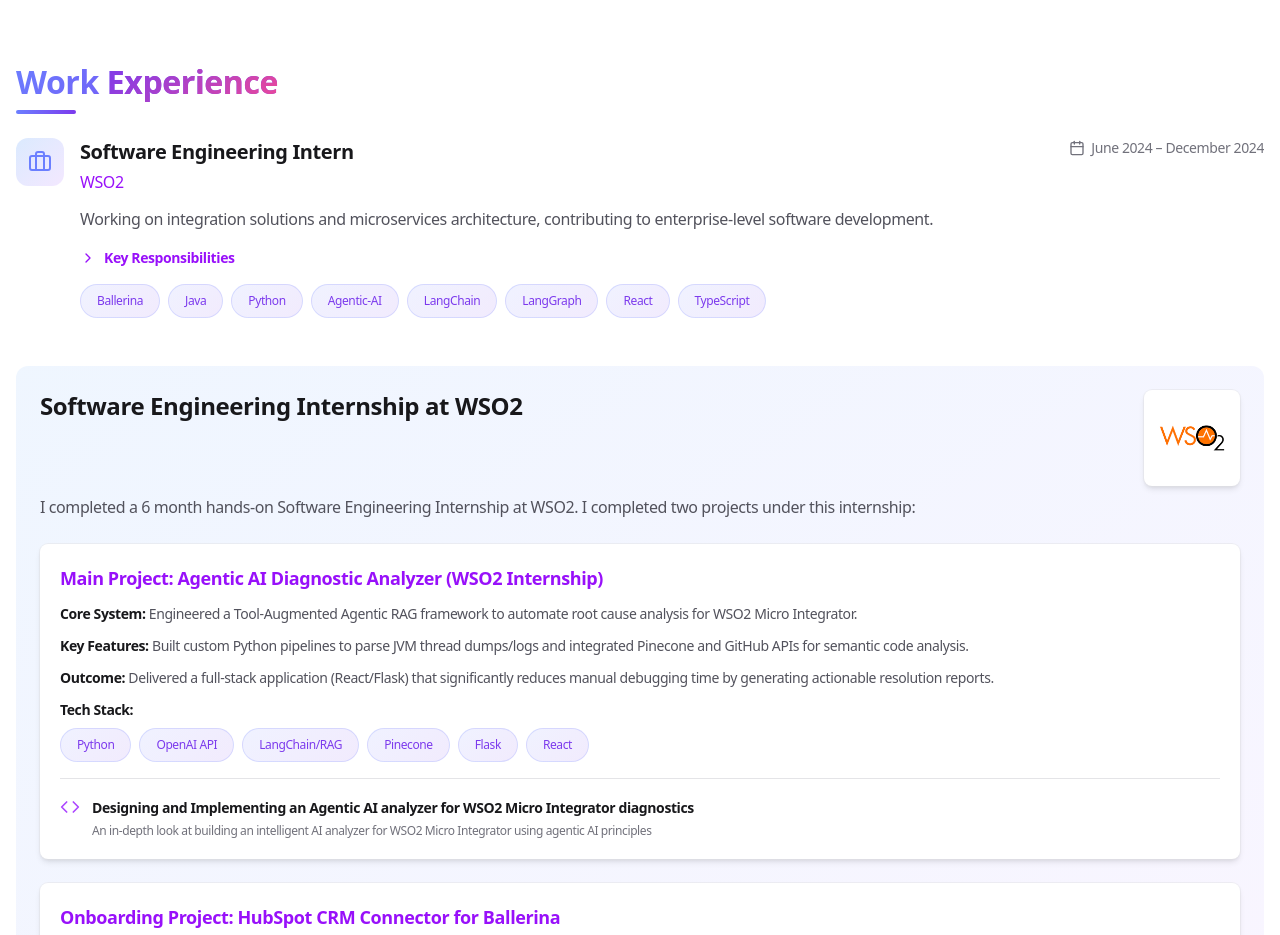
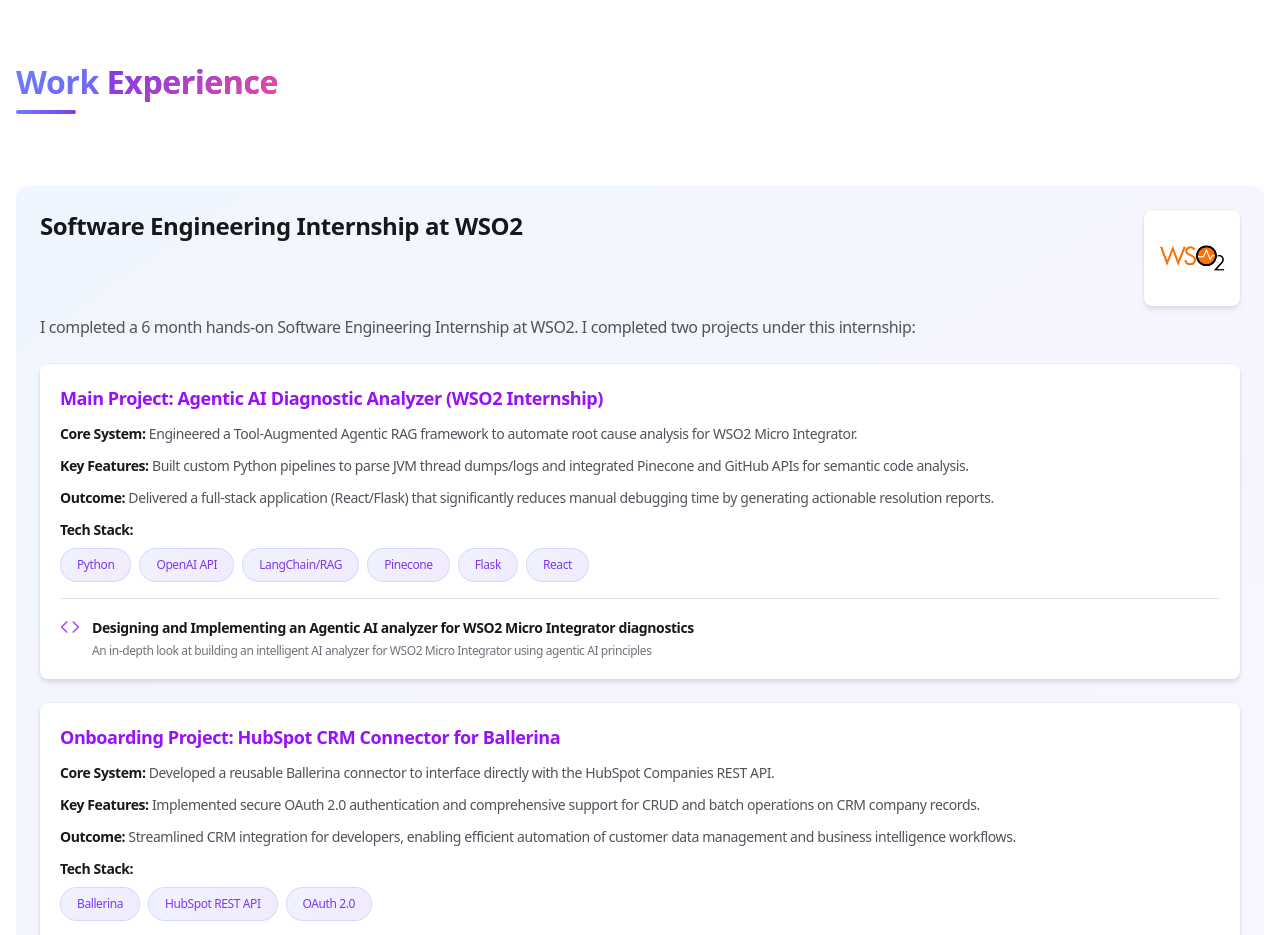
Before and after one commit to damaya0/Portfolio, a Next.js app: page / in a window 1280 px wide. Shown: the part 1240-2175 px from the top of the page. Built offline with nearby package versions, Linux system fonts and the light colour scheme.

Commit message:
Remove duplicate internship card display

```diff
--- a/app/page.tsx
+++ b/app/page.tsx
@@ -165,66 +165,6 @@
           Work <span className="gradient-text-pink">Experience</span>
         </h2>
         <div className="space-y-6">
-          <div className="space-y-8">
-            {INTERN_EXPERIENCE.map((exp) => (
-              <Spotlight
-                key={exp.id}
-                className="group rounded-2xl bg-white p-6 shadow-xl ring-1 ring-zinc-200/50 dark:bg-zinc-900/40 dark:ring-zinc-800/50"
-              >
-                <div className="flex items-start gap-4">
-                  <div className="rounded-xl bg-gradient-to-br from-blue-100 to-purple-100 dark:from-blue-900/20 dark:to-purple-900/20 p-3">
-                    <Briefcase className="h-6 w-6 icon-blue" />
-                  </div>
-                  <div className="flex-1">
-                    <div className="flex items-start justify-between flex-wrap gap-2">
-                      <div>
-                        <h3 className="text-xl font-bold text-zinc-900 dark:text-zinc-50">
-                          {exp.title}
-                        </h3>
-                        <p className="text-purple-600 dark:text-purple-400 font-medium mt-1">
-                          {exp.company}
-                        </p>
-                      </div>
-                      <span className="flex items-center gap-1.5 text-sm text-zinc-500">
-                        <Calendar className="h-4 w-4" />
-                        {exp.duration}
-                      </span>
-                    </div>
-                    <p className="mt-3 text-zinc-600 dark:text-zinc-400 leading-relaxed">
-                      {exp.description}
-                    </p>
-
-                    <details className="mt-4 group/details">
-                      <summary className="cursor-pointer text-sm font-semibold text-purple-600 dark:text-purple-400 hover:text-purple-700 dark:hover:text-purple-300 flex items-center gap-2">
-                        <ChevronRight className="h-4 w-4 transition-transform group-open/details:rotate-90" />
-                        Key Responsibilities
-                      </summary>
-                      <ul className="mt-3 space-y-2 ml-6">
-                        {exp.responsibilities.map((resp, idx) => (
-                          <li
-                            key={idx}
-                            className="text-sm text-zinc-600 dark:text-zinc-400 flex items-start gap-2"
-                          >
-                            <span className="text-purple-500 mt-1">•</span>
-                            {resp}
-                          </li>
-                        ))}
-                      </ul>
-                    </details>
-
-                    <div className="mt-4 flex flex-wrap gap-2">
-                      {exp.technologies.map((tech, idx) => (
-                        <span key={idx} className="skill-pill text-xs">
-                          {tech}
-                        </span>
-                      ))}
-                    </div>
-                  </div>
-                </div>
-              </Spotlight>
-            ))}
-          </div>
-
           {/* Internship Projects Section */}
           <div className="mt-12 space-y-6">
             <div className="rounded-xl bg-gradient-to-br from-blue-50 to-purple-50 dark:from-blue-900/10 dark:to-purple-900/10 p-6">
```
